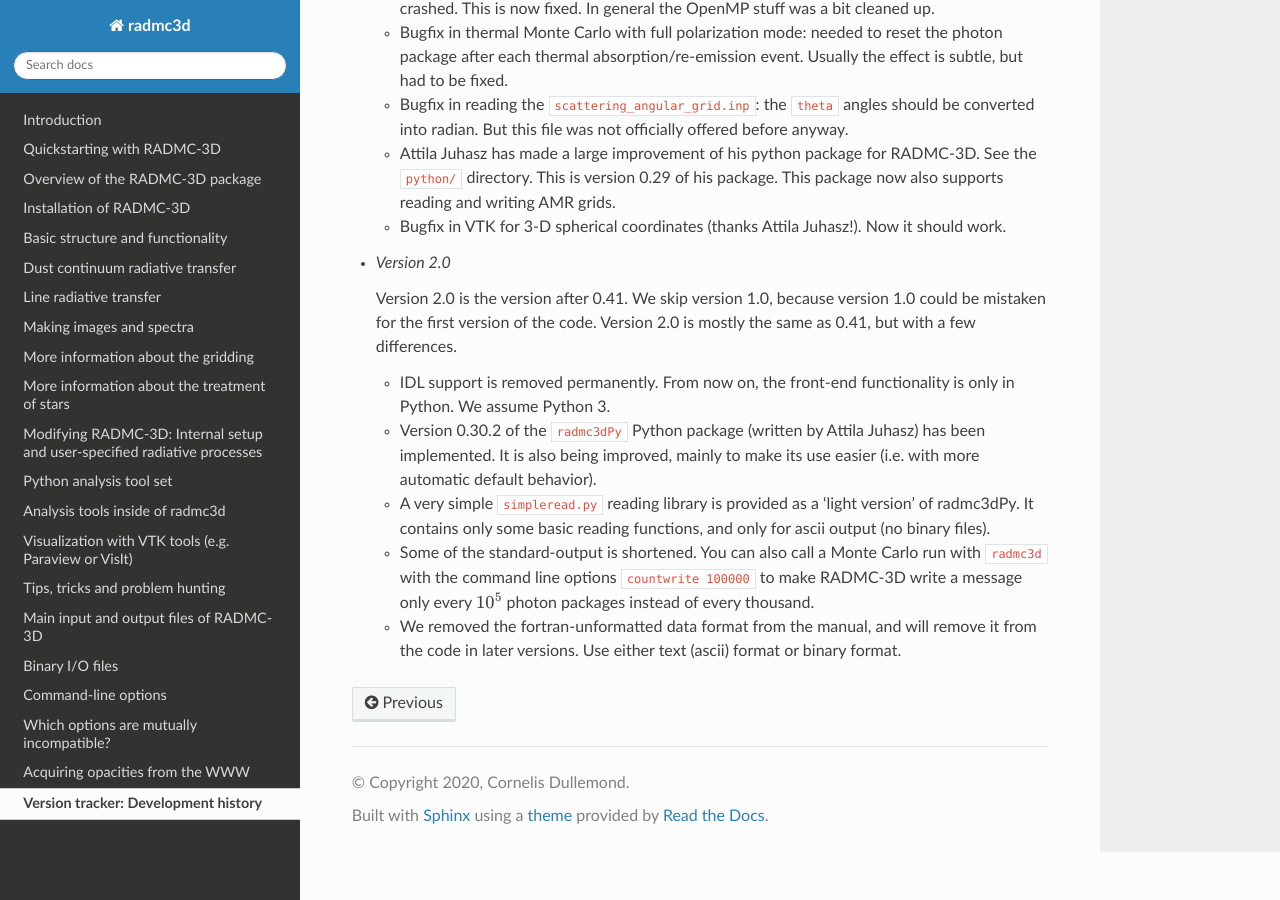
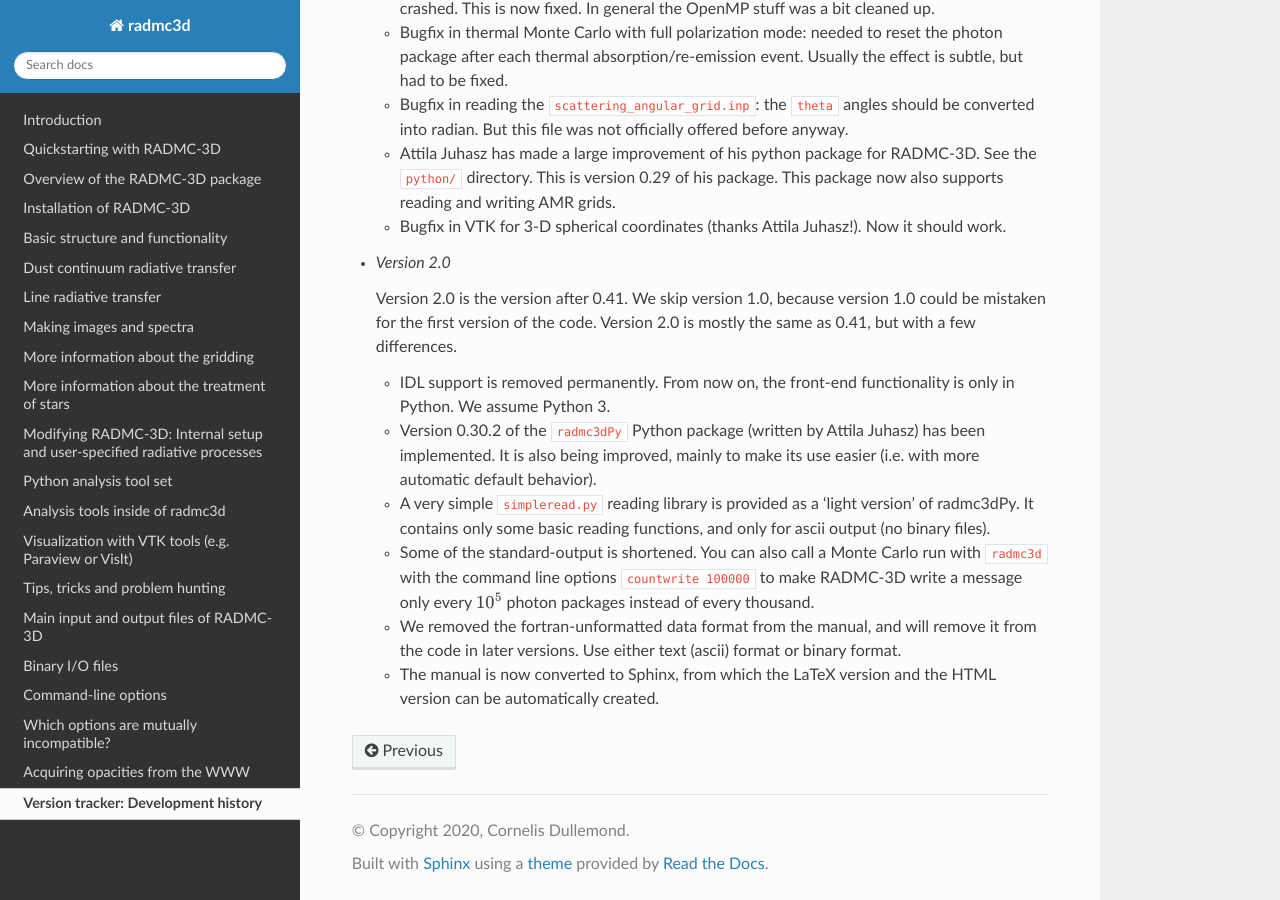
Before and after one commit to dullemond/radmc3d-2.0, a Sphinx documentation site: the page built from manual/sphinx/versiontracker.rst, in a window 1280 px wide and 900 px high, scrolled down 6948 px. Built offline with Sphinx 7.4.7 and the Read the Docs theme 2.0.0, drawn with Linux system fonts in a browser that asks for light colours.

Commit message:
Tiny addition to versiontracker

```diff
--- a/manual/sphinx/versiontracker.rst
+++ b/manual/sphinx/versiontracker.rst
@@ -407,3 +407,5 @@ This version overview is very rough, and has only been started as of version
   * We removed the fortran-unformatted data format from the manual,
     and will remove it from the code in later versions. Use either text
     (ascii) format or binary format.
+  * The manual is now converted to Sphinx, from which the LaTeX version
+    and the HTML version can be automatically created.
```
